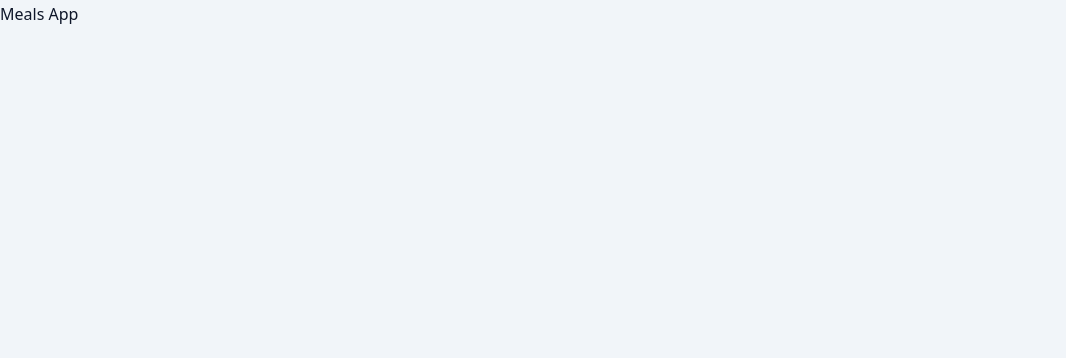
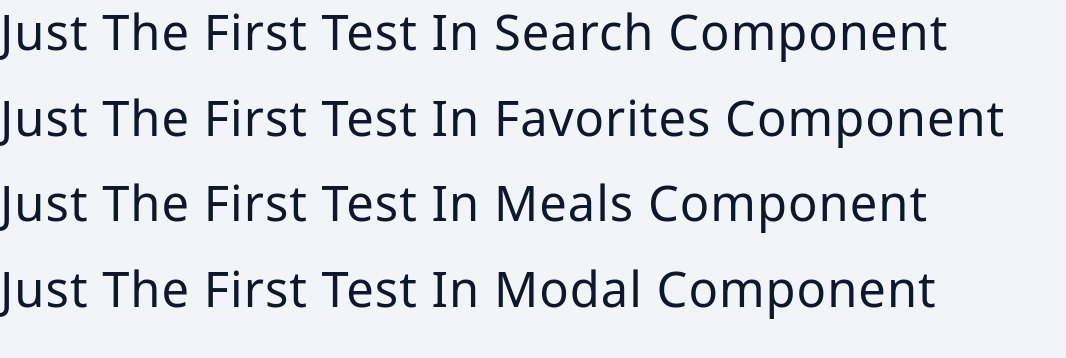
Before and after one commit to Daniel-Garcia-Vizcaino/MealsApp, a React app: page / in a window 1280 px wide. Shown: the top 358 px of the page, without its empty margins (0-1066 px from the left). Built offline with nearby package versions, Linux system fonts and the light colour scheme; the HTML template or start-up script is replaced by a standard one.

Commit message:
Set the main components up

```diff
--- a/src/App.jsx
+++ b/src/App.jsx
@@ -1,9 +1,19 @@
 import './App.css'
+
+import Favorites from './components/Favorites'
+import Meals from './components/Meals'
+import Modal from './components/Modal'
+import Search from './components/Search'
+
+
 
 export default function App() {
   return (
     <main>
-      Meals App
+      <Search />
+      <Favorites />
+      <Meals />
+      <Modal />
     </main>
   )
 }
--- /dev/null
+++ b/src/components/Favorites.jsx
@@ -0,0 +1,4 @@
+const Favorites = () => {
+  return <h1>Just the first test in Favorites component</h1>
+}
+export default Favorites
--- /dev/null
+++ b/src/components/Meals.jsx
@@ -0,0 +1,4 @@
+const Meals = () => {
+  return <h1>Just the first test in Meals component</h1>
+}
+export default Meals
--- /dev/null
+++ b/src/components/Modal.jsx
@@ -0,0 +1,4 @@
+const Modal = () => {
+  return <h1>Just the first test in Modal component</h1>
+}
+export default Modal
--- /dev/null
+++ b/src/components/Search.jsx
@@ -0,0 +1,4 @@
+const Search = () => {
+  return <h1>Just the first test in Search component</h1>
+}
+export default Search
```
